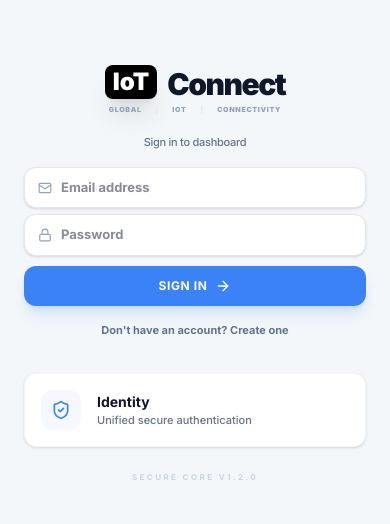
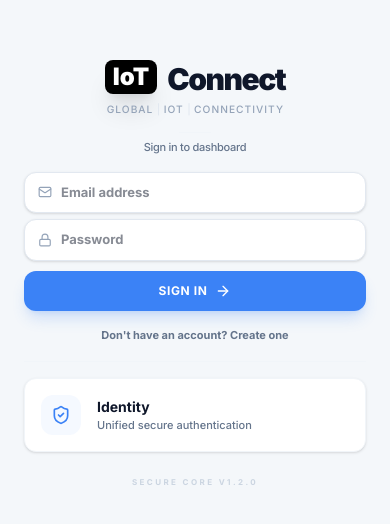
Before and after one commit to skillagames/GoogleStudio, a React (Vite) app: page /login in a window 390 px wide. Shown: the part 148-672 px from the top of the page. Built offline with nearby package versions, Linux system fonts and the light colour scheme; no server answers; the database is empty.

Commit message:
feat(ui): Improve logo display and responsiveness
Adjusted logo styling in Layout and Login components for better visual presentation and adaptability across different screen sizes. This includes ensuring proper text wrapping and scaling for the application name elements.

```diff
--- a/src/components/Layout.tsx
+++ b/src/components/Layout.tsx
@@ -88,12 +88,11 @@ const Layout: React.FC<LayoutProps> = ({ children, showBack }) => {
             )}
           </div>
 
-          {/* Centered Logo */}
           <div
             onClick={() => navigate('/')}
-            className="absolute left-1/2 top-1/2 -translate-x-1/2 -translate-y-1/2 flex flex-col items-center cursor-pointer transition-transform active:scale-95 group"
+            className="absolute left-1/2 top-1/2 -translate-x-1/2 -translate-y-1/2 flex flex-col items-center cursor-pointer transition-transform active:scale-95 group w-max"
           >
-            <div className="flex items-center gap-2">
+            <div className="flex items-center gap-2 whitespace-nowrap">
               <motion.div
                 initial={ENABLE_LOGO_ANIMATION ? { scale: 0.5, opacity: 0, rotate: -15 } : {}}
                 animate={ENABLE_LOGO_ANIMATION ? { scale: 1, opacity: 1, rotate: 0 } : {}}
@@ -123,13 +122,13 @@ const Layout: React.FC<LayoutProps> = ({ children, showBack }) => {
               initial={ENABLE_LOGO_ANIMATION ? { opacity: 0, y: -2 } : {}}
               animate={ENABLE_LOGO_ANIMATION ? { opacity: 1, y: 0 } : {}}
               transition={{ delay: 0.4, duration: 0.5 }}
-              className="w-full flex justify-between items-center mt-1 px-0.5"
+              className="mt-1 flex w-full justify-between items-center px-0.5 origin-top scale-[0.65]"
             >
-              <span className="text-[5px] font-black uppercase tracking-[0.1em] text-slate-400">global</span>
-              <span className="text-[5px] font-black text-slate-200">|</span>
-              <span className="text-[5px] font-black uppercase tracking-[0.1em] text-slate-400">iot</span>
-              <span className="text-[5px] font-black text-slate-200">|</span>
-              <span className="text-[5px] font-black uppercase tracking-[0.1em] text-slate-400">connectivity</span>
+              <span className="text-[10px] font-medium uppercase tracking-[0.1em] text-slate-400 whitespace-nowrap">global</span>
+              <span className="text-[10px] font-medium text-slate-200 mx-1">|</span>
+              <span className="text-[10px] font-medium uppercase tracking-[0.1em] text-slate-400 whitespace-nowrap">iot</span>
+              <span className="text-[10px] font-medium text-slate-200 mx-1">|</span>
+              <span className="text-[10px] font-medium uppercase tracking-[0.1em] text-slate-400 whitespace-nowrap">connectivity</span>
             </motion.div>
           </div>
 
--- a/src/pages/Login.tsx
+++ b/src/pages/Login.tsx
@@ -96,8 +96,8 @@ const Login: React.FC = () => {
         className="w-full max-w-sm flex flex-col justify-center space-y-4"
       >
         <div className="flex flex-col items-center gap-3 text-center">
-          <div className="flex flex-col items-center group">
-            <div className="flex items-center gap-2.5">
+          <div className="flex flex-col items-center group w-max">
+            <div className="flex items-center gap-2.5 whitespace-nowrap">
               <motion.div
                 initial={ENABLE_LOGO_ANIMATION ? { scale: 0.5, opacity: 0, rotate: -15 } : {}}
                 animate={ENABLE_LOGO_ANIMATION ? { scale: 1, opacity: 1, rotate: 0 } : {}}
@@ -128,13 +128,13 @@ const Login: React.FC = () => {
               initial={ENABLE_LOGO_ANIMATION ? { opacity: 0, y: -2 } : {}}
               animate={ENABLE_LOGO_ANIMATION ? { opacity: 1, y: 0 } : {}}
               transition={{ delay: 0.7, duration: 0.8 }}
-              className="mt-1.5 w-full flex justify-between items-center px-1"
+              className="mt-2 w-full flex justify-between items-center px-1 origin-top scale-[0.85]"
             >
-              <span className="text-[7px] uppercase tracking-[0.1em] font-black text-slate-400">global</span>
-              <span className="text-[7px] font-black text-slate-200">|</span>
-              <span className="text-[7px] uppercase tracking-[0.1em] font-black text-slate-400">iot</span>
-              <span className="text-[7px] font-black text-slate-200">|</span>
-              <span className="text-[7px] uppercase tracking-[0.1em] font-black text-slate-400">connectivity</span>
+              <span className="text-[12px] uppercase tracking-[0.1em] font-medium text-slate-400 whitespace-nowrap">global</span>
+              <span className="text-[12px] font-medium text-slate-200 mx-1">|</span>
+              <span className="text-[12px] uppercase tracking-[0.1em] font-medium text-slate-400 whitespace-nowrap">iot</span>
+              <span className="text-[12px] font-medium text-slate-200 mx-1">|</span>
+              <span className="text-[12px] uppercase tracking-[0.1em] font-medium text-slate-400 whitespace-nowrap">connectivity</span>
             </motion.div>
           </div>
 
```
